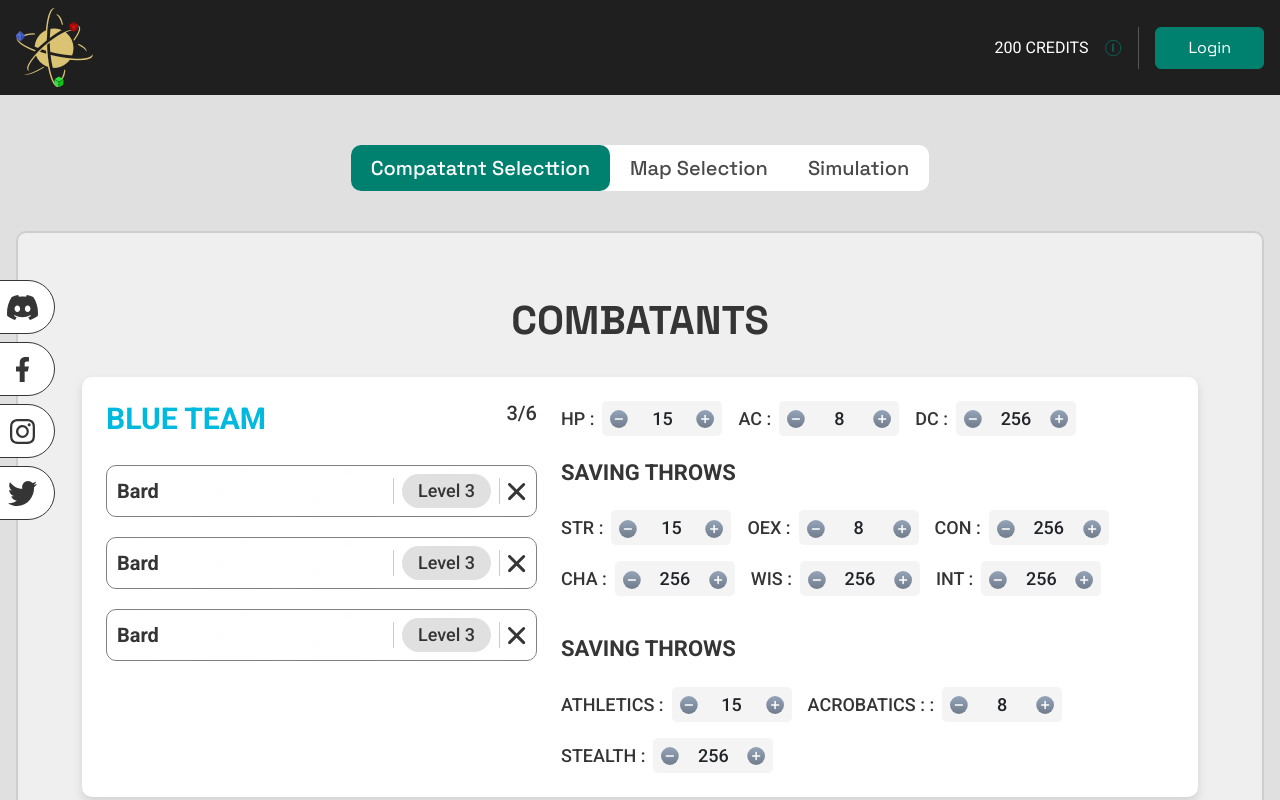
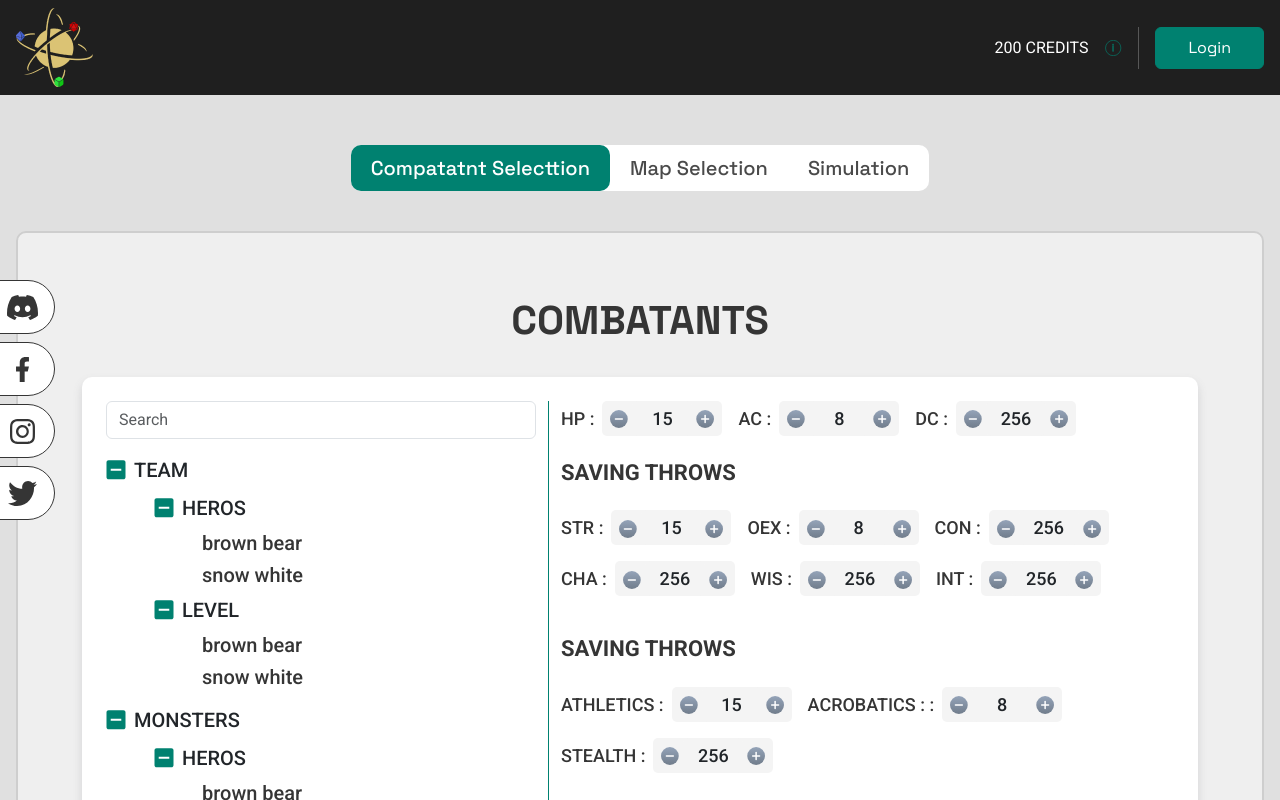
Before and after one commit to asfandtaimoor/encounterra, a Next.js app: page / in a window 1280 px wide. Shown: the top 800 px of the page. Built offline with nearby package versions, Linux system fonts and the light colour scheme.

Commit message:
Encountera updated

```diff
--- a/src/Icons/index.js
+++ b/src/Icons/index.js
@@ -271,3 +271,45 @@ export function MinusCircle({
     </svg>
   );
 }
+export function MinusSquare({
+  Width,
+  Height,
+  Fill = "#008170",
+  Stroke = "#008170",
+}) {
+  return (
+    <svg
+      width={Width}
+      height={Height}
+      viewBox="0 0 19 20"
+      fill="none"
+      xmlns="http://www.w3.org/2000/svg"
+    >
+      <path
+        d="M14.7778 10.8036H4.22222V8.69249H14.7778M16.8889 0.248047H2.11111C0.939444 0.248047 0 1.18749 0 2.35916V17.1369C0 17.6968 0.22242 18.2338 0.61833 18.6297C1.01424 19.0256 1.55121 19.248 2.11111 19.248H16.8889C17.4488 19.248 17.9858 19.0256 18.3817 18.6297C18.7776 18.2338 19 17.6968 19 17.1369V2.35916C19 1.79926 18.7776 1.26229 18.3817 0.866377C17.9858 0.470467 17.4488 0.248047 16.8889 0.248047Z"
+        fill={Fill}
+      />
+    </svg>
+  );
+}
+export function PlusSquare({
+  Width,
+  Height,
+  Fill = "#008170",
+  Stroke = "#008170",
+}) {
+  return (
+    <svg
+      width={Width}
+      height={Height}
+      viewBox="0 0 19 19"
+      fill="none"
+      xmlns="http://www.w3.org/2000/svg"
+    >
+      <path
+        d="M17.4167 0H1.58333C1.16341 0 0.76068 0.166815 0.463748 0.463748C0.166815 0.76068 0 1.16341 0 1.58333V17.4167C0 17.8366 0.166815 18.2393 0.463748 18.5363C0.76068 18.8332 1.16341 19 1.58333 19H17.4167C17.8366 19 18.2393 18.8332 18.5363 18.5363C18.8332 18.2393 19 17.8366 19 17.4167V1.58333C19 1.16341 18.8332 0.76068 18.5363 0.463748C18.2393 0.166815 17.8366 0 17.4167 0ZM15.0417 10.2917H10.2917V15.0417C10.2917 15.2516 10.2083 15.453 10.0598 15.6015C9.91133 15.7499 9.70996 15.8333 9.5 15.8333C9.29004 15.8333 9.08867 15.7499 8.94021 15.6015C8.79174 15.453 8.70833 15.2516 8.70833 15.0417V10.2917H3.95833C3.74837 10.2917 3.54701 10.2083 3.39854 10.0598C3.25007 9.91133 3.16667 9.70996 3.16667 9.5C3.16667 9.29004 3.25007 9.08867 3.39854 8.94021C3.54701 8.79174 3.74837 8.70833 3.95833 8.70833H8.70833V3.95833C8.70833 3.74837 8.79174 3.54701 8.94021 3.39854C9.08867 3.25007 9.29004 3.16667 9.5 3.16667C9.70996 3.16667 9.91133 3.25007 10.0598 3.39854C10.2083 3.54701 10.2917 3.74837 10.2917 3.95833V8.70833H15.0417C15.2516 8.70833 15.453 8.79174 15.6015 8.94021C15.7499 9.08867 15.8333 9.29004 15.8333 9.5C15.8333 9.70996 15.7499 9.91133 15.6015 10.0598C15.453 10.2083 15.2516 10.2917 15.0417 10.2917Z"
+        fill="#008170"
+      />
+    </svg>
+  );
+}
--- a/src/components/Compatant/index.jsx
+++ b/src/components/Compatant/index.jsx
@@ -1,5 +1,10 @@
-import React from "react";
-import { ExclamationCircle, Close } from "@/Icons/index";
+import React, { useState } from "react";
+import {
+  ExclamationCircle,
+  Close,
+  MinusSquare,
+  PlusSquare,
+} from "@/Icons/index";
 import CartIncrementDecrement from "./CartIncrementDecrement";
 function index() {
   return (
@@ -39,58 +44,9 @@ function Combatants() {
       </h1>
 
       <div className="mx-auto ts-text-gray-2 ts-card-1  mb-10">
-        <div className="row gap-4 gap-md-0">
-          <div className="col-lg-5">
-            <div className="">
-              <div className="d-flex justify-content-between gap-2 mb-06">
-                <h1 className="ts-fs-30 ts-text-skyblue text-center text-uppercase fw-bold mb-0">
-                  Blue Team
-                </h1>
-                <h1 className="ts-fs-20 ">3/6</h1>
-              </div>
-
-              <ul className="d-flex flex-column gap-3 list-unstyled ts-fs-22 fw-medium p-0 mb-0">
-                <li className="ts-team-level-card d-flex align-items-center justify-content-between mt-1">
-                  <h2 className="ts-fs-20 fw-bold mb-0">Bard</h2>
-                  <div className="ts-fs-18 d-flex align-items-center gap-2">
-                    <span class="vr my-1"></span>
-                    <span className="ts-tag-level rounded-pill">
-                      Level 3{" "}
-                    </span>{" "}
-                    <span class="vr my-1"></span>{" "}
-                    <button className="btn p-0 border-0">
-                      <Close Width="18" Height="18" Fill="#353535" />
-                    </button>
-                  </div>
-                </li>
-                <li className="ts-team-level-card d-flex align-items-center justify-content-between mt-1">
-                  <h2 className="ts-fs-20 fw-bold mb-0">Bard</h2>
-                  <div className="ts-fs-18 d-flex align-items-center gap-2">
-                    <span class="vr my-1"></span>
-                    <span className="ts-tag-level rounded-pill">
-                      Level 3{" "}
-                    </span>{" "}
-                    <span class="vr my-1"></span>{" "}
-                    <button className="btn p-0 border-0">
-                      <Close Width="18" Height="18" Fill="#353535" />
-                    </button>
-                  </div>
-                </li>
-                <li className="ts-team-level-card d-flex align-items-center justify-content-between mt-1">
-                  <h2 className="ts-fs-20 fw-bold mb-0">Bard</h2>
-                  <div className="ts-fs-18 d-flex align-items-center gap-2">
-                    <span class="vr my-1"></span>
-                    <span className="ts-tag-level rounded-pill">
-                      Level 3{" "}
-                    </span>{" "}
-                    <span class="vr my-1"></span>{" "}
-                    <button className="btn p-0 border-0">
-                      <Close Width="18" Height="18" Fill="#353535" />
-                    </button>
-                  </div>
-                </li>
-              </ul>
-            </div>
+        <div className="row gap-4 gap-lg-0 ">
+          <div className="col-lg-5 ts-list-data-left pb-3 pb-lg-0">
+            <ListData />
           </div>
           <div className="col-lg-7">
             <div className="mb-4">
@@ -155,6 +111,92 @@ function Combatants() {
         </button>
       </div>
     </section>
+  );
+}
+
+function ListData() {
+  const DataList = [
+    {
+      title: "Team",
+      SubList: [
+        {
+          title: "Heros",
+          data: ["brown bear", "snow white"],
+        },
+        {
+          title: "level",
+          data: ["brown bear", "snow white"],
+        },
+      ],
+    },
+    {
+      title: "monsters",
+      SubList: [
+        {
+          title: "Heros",
+          data: ["brown bear", "snow white"],
+        },
+      ],
+    },
+    {
+      title: "monsters",
+    },
+  ];
+
+  return (
+    <div>
+      <div class="mb-3">
+        <input type="text" class="form-control" placeholder="Search" />
+      </div>
+
+      {DataList.map((item, index) => {
+        return <ListDetailsItem key={index} data={item} />;
+      })}
+    </div>
+  );
+}
+
+function ListDetailsItem({ data }) {
+  const [isListOpen, setListOpen] = useState(true);
+
+  const toggleList = () => {
+    setListOpen(!isListOpen);
+  };
+  return (
+    <div>
+      <div className="ts-list">
+        <button
+          className="btn d-flex gap-2 align-items-center border-0 p-0 ts-fs-20 text-uppercase fw-medium mb-2"
+          onClick={toggleList}
+        >
+          {isListOpen ? (
+            <MinusSquare Width="20" Height="20" />
+          ) : (
+            <PlusSquare Width="20" Height="20" />
+          )}
+          {data.title}
+        </button>
+
+        {isListOpen && data.SubList && (
+          <ul className="ts-list-data ps-5 list-unstyled">
+            {data.SubList.map((subItem, index) => (
+              <ListDetailsItem key={index} data={subItem} />
+            ))}
+          </ul>
+        )}
+
+        {isListOpen && data.data && (
+          <ul className="ts-list-data ps-5 list-unstyled">
+            {/* Render data elements */}
+            {Object.entries(data.data).map(([key, value], index) => (
+              <li key={index}>
+                <h4 className="ts-fs-20">{value}</h4>
+              </li>
+            ))}
+          </ul>
+        )}
+      </div>
+    </div>
   );
 }
 
--- a/src/styles/Components/index.scss
+++ b/src/styles/Components/index.scss
@@ -305,3 +305,11 @@ input::-webkit-outer-spin-button,
 input::-webkit-inner-spin-button {
   display: none;
 }
+
+.ts-list-data-left {
+  border-bottom: 1px solid $color-primary;
+  @media (min-width: 992px) {
+    border: 0;
+    border-right: 1px solid $color-primary;
+  }
+}
```
